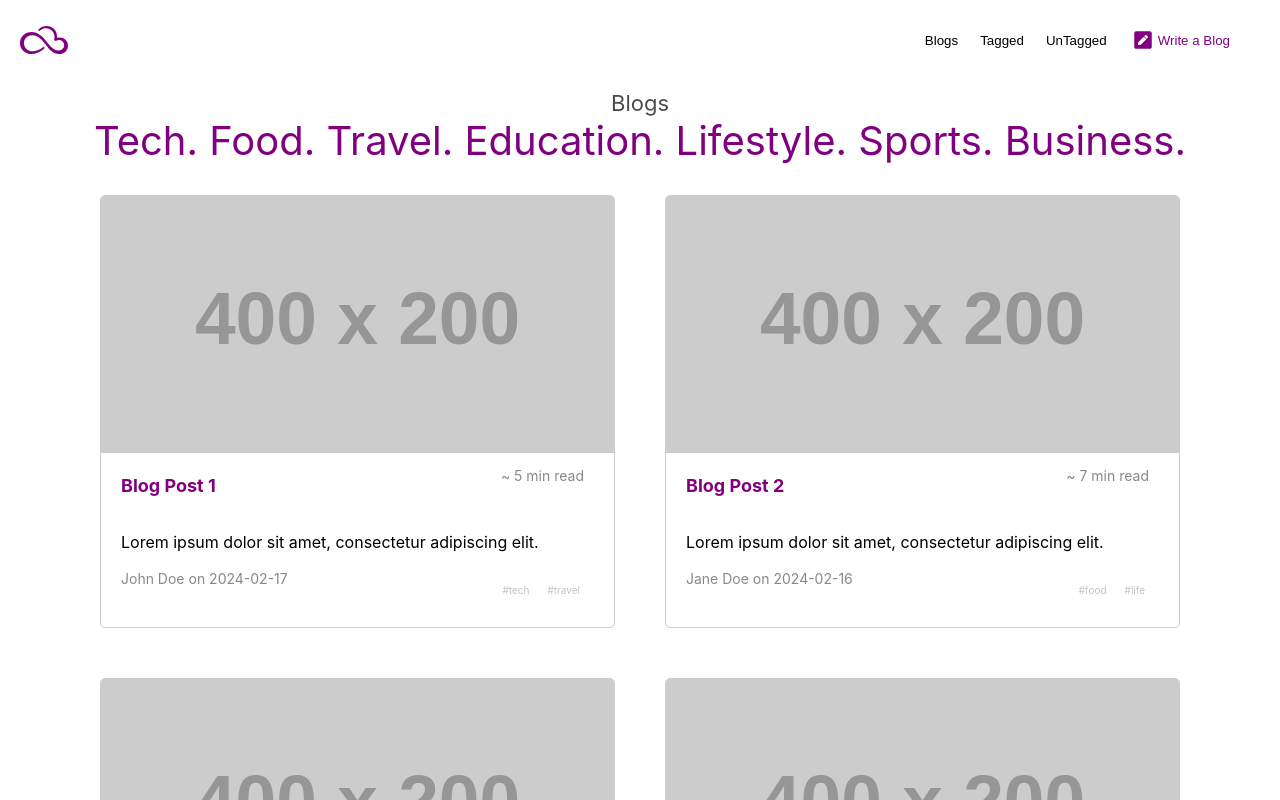
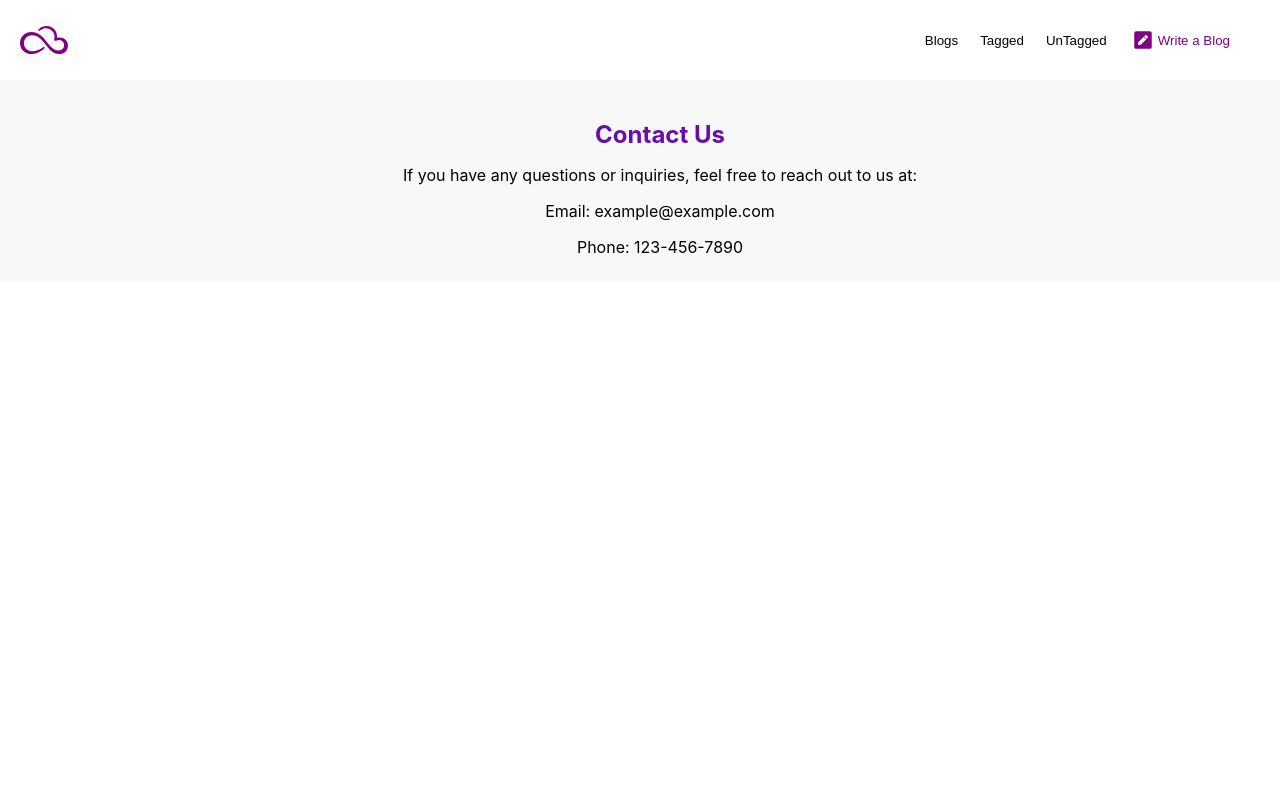
Before and after one commit to aastha-upd/blogger-web, a React (Create React App) app: page /blogger-web/ in a window 1280 px wide. Shown: the top 800 px of the page. Built offline with nearby package versions, Linux system fonts and the light colour scheme.

Commit message:
6 - basename to home

```diff
--- a/src/App.tsx
+++ b/src/App.tsx
@@ -166,7 +166,7 @@ const App: React.FC = () => {
           <BloggerHeader onType={handlOnType}/>
 
           <Routes>
-            <Route path="/" element={<BlogPostList posts={blogPosts}/>} />
+            <Route path="/blogger-web" element={<BlogPostList posts={blogPosts}/>} />
             <Route path="/blog/:slug" element={<BlogPostRoute />} />
             <Route path="/write-new-blog" element={<NewBlogPostPage />} />
           </Routes>
```
